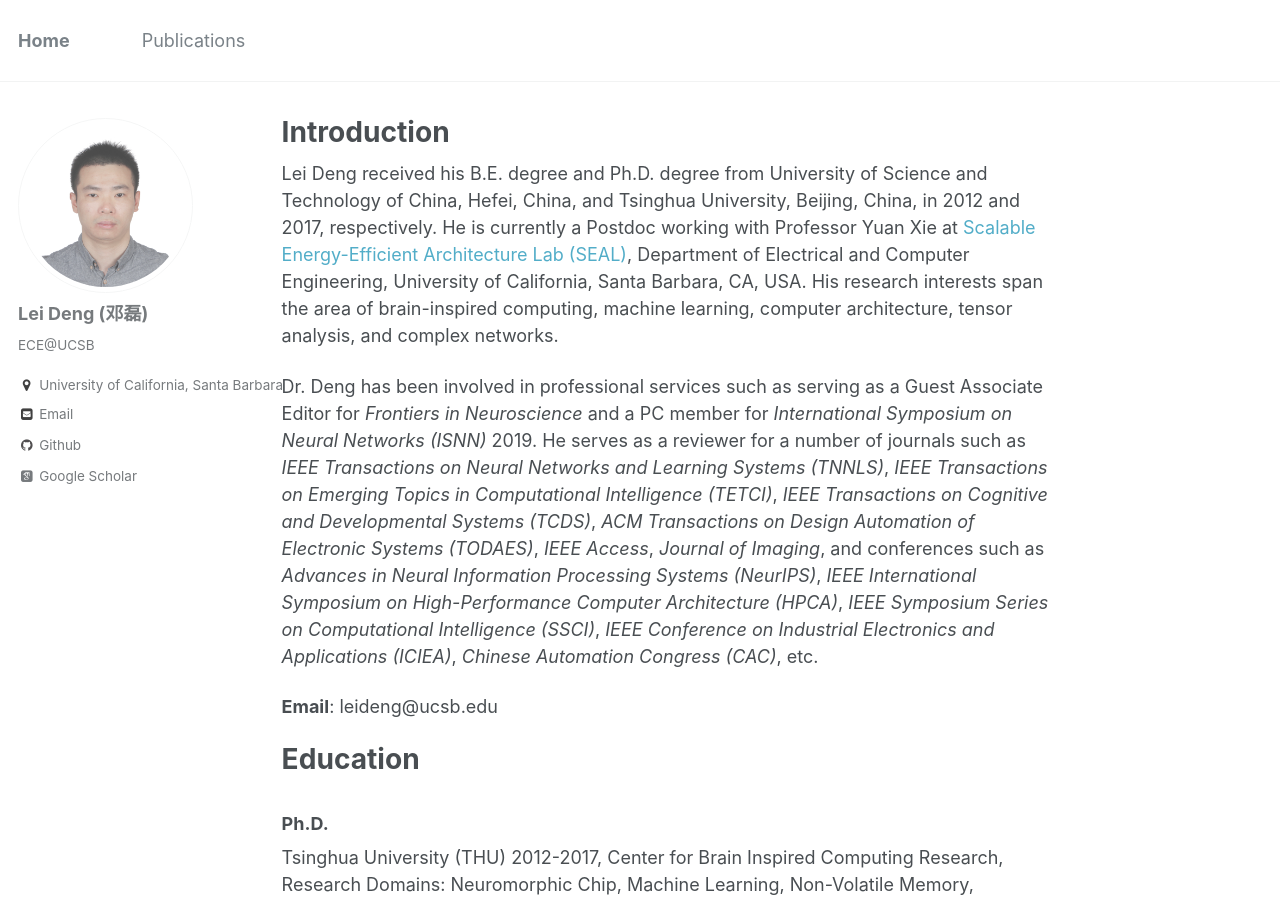
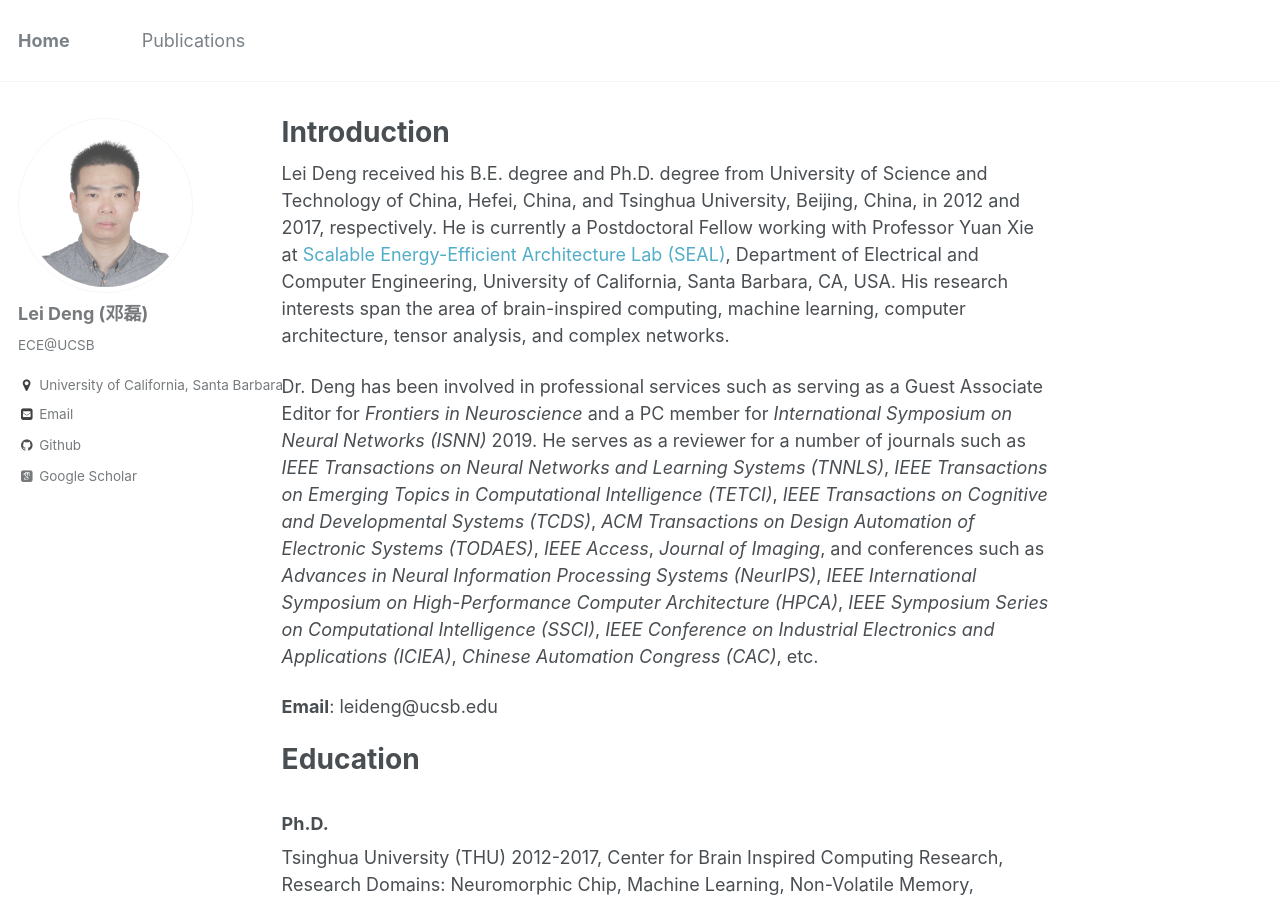
Before and after one commit to dllfei/dllfei.github.io, a Jekyll site: the page built from _pages/about.md, in a window 1280 px wide and 900 px high. Built offline with Jekyll 4.4.1, drawn with Linux system fonts in a browser that asks for light colours; some web fonts are replaced.

Commit message:
Update about.md

```diff
--- a/_pages/about.md
+++ b/_pages/about.md
@@ -8,7 +8,7 @@ redirect_from:
   - /about.html
 ---
 
-Lei Deng received his B.E. degree and Ph.D. degree from University of Science and Technology of China, Hefei, China, and Tsinghua University, Beijing, China, in 2012 and 2017, respectively. He is currently a Postdoc working with Professor Yuan Xie at [Scalable Energy-Efficient Architecture Lab (SEAL)](https://seal.ece.ucsb.edu/), Department of Electrical and Computer Engineering, University of California, Santa Barbara, CA, USA. His research interests span the area of brain-inspired computing, machine learning, computer architecture, tensor analysis, and complex networks.
+Lei Deng received his B.E. degree and Ph.D. degree from University of Science and Technology of China, Hefei, China, and Tsinghua University, Beijing, China, in 2012 and 2017, respectively. He is currently a Postdoctoral Fellow working with Professor Yuan Xie at [Scalable Energy-Efficient Architecture Lab (SEAL)](https://seal.ece.ucsb.edu/), Department of Electrical and Computer Engineering, University of California, Santa Barbara, CA, USA. His research interests span the area of brain-inspired computing, machine learning, computer architecture, tensor analysis, and complex networks.
 
 Dr. Deng has been involved in professional services such as serving as a Guest Associate Editor for *Frontiers in Neuroscience* and a PC member for *International Symposium on Neural Networks (ISNN)* 2019. He serves as a reviewer for a number of journals such as *IEEE Transactions on Neural Networks and Learning Systems (TNNLS)*, *IEEE Transactions on Emerging Topics in Computational Intelligence (TETCI)*, *IEEE Transactions on Cognitive and Developmental Systems (TCDS)*, *ACM Transactions on Design Automation of Electronic Systems (TODAES)*, *IEEE Access*, *Journal of Imaging*, and conferences such as *Advances in Neural Information Processing Systems (NeurIPS)*, *IEEE International Symposium on High-Performance Computer Architecture (HPCA)*, *IEEE Symposium Series on Computational Intelligence (SSCI)*, *IEEE Conference on Industrial Electronics and Applications (ICIEA)*, *Chinese Automation Congress (CAC)*, etc.
 
```
